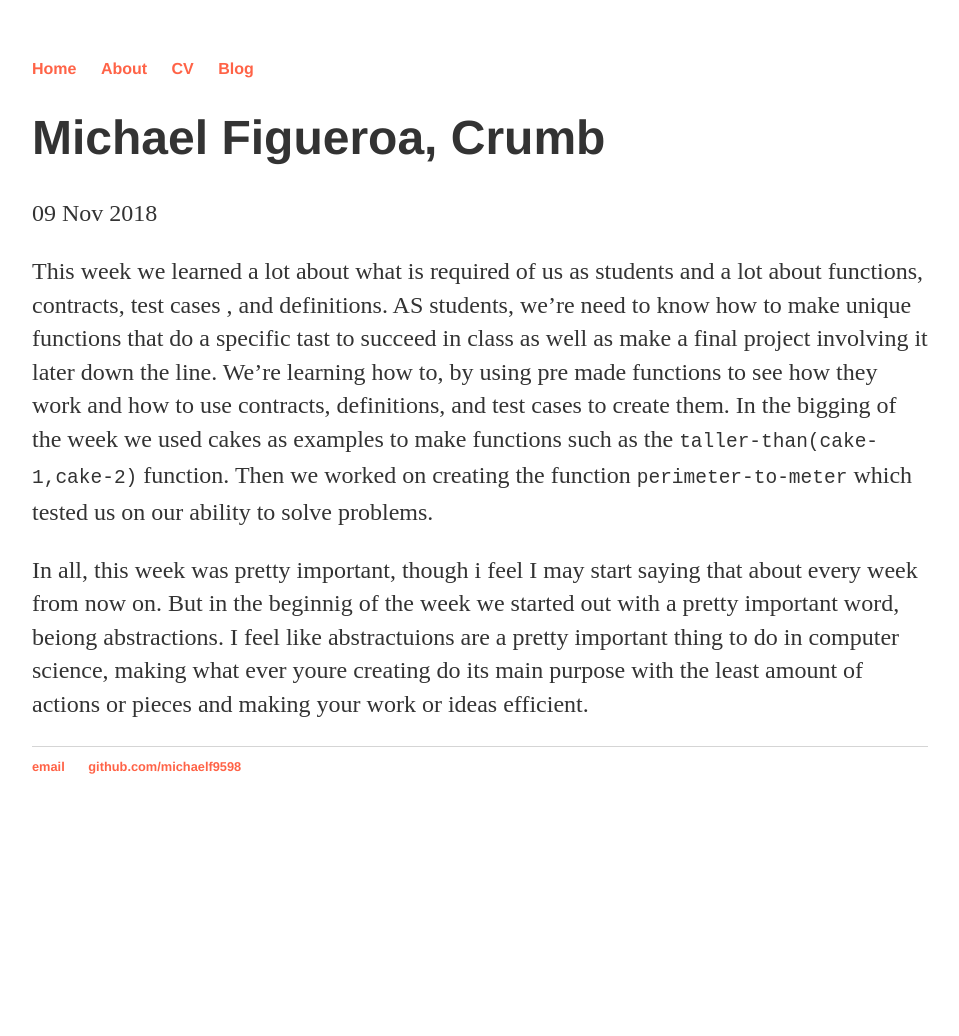
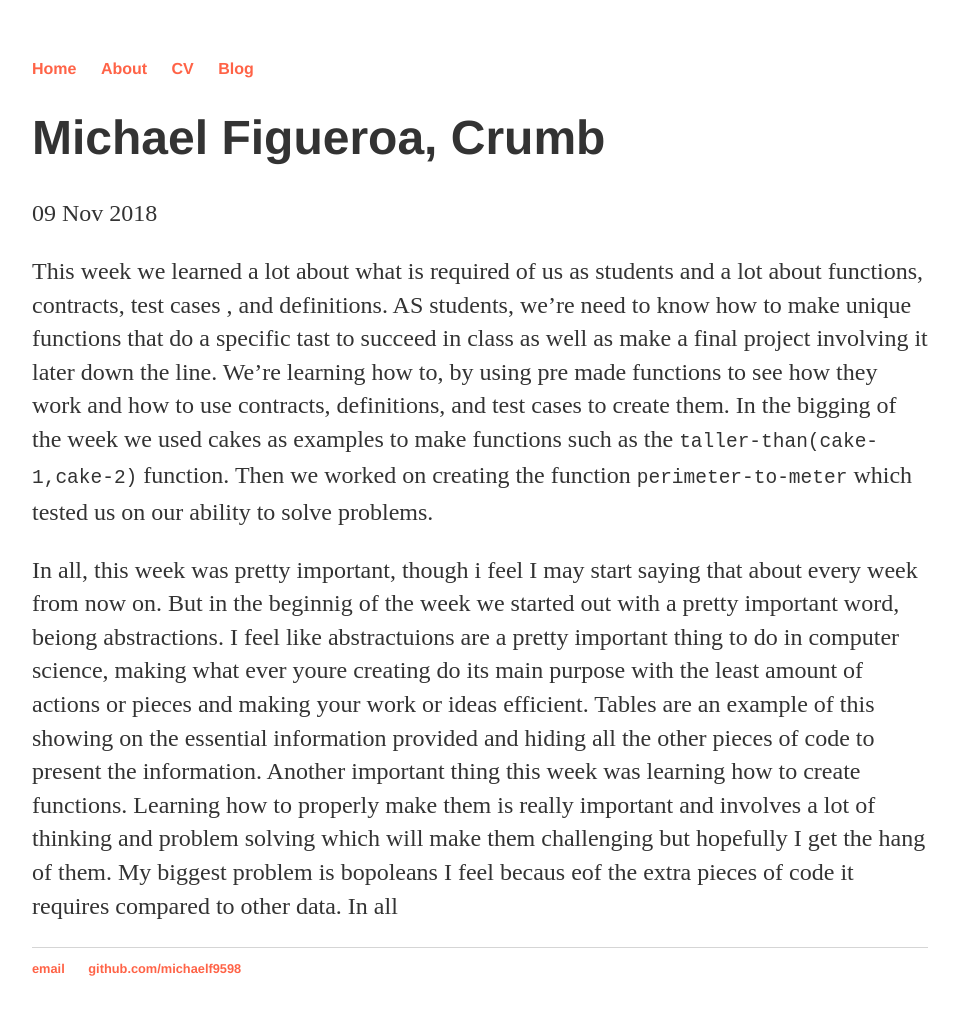
Before and after one commit to michaelf9598/michaelf9598.github.io, a Jekyll site: the page built from _posts/2018-11-09-Function-Design.md, in a window 1280 px wide. Shown: the whole page, without its empty margins (160-1119 px from the left). Built offline with Jekyll 4.4.1, drawn with Linux system fonts in a browser that asks for light colours; before the commit the page ends 900 px from its top, so only the background shows below that.

Commit message:
Update 2018-11-09-Function-Design.md

```diff
--- a/_posts/2018-11-09-Function-Design.md
+++ b/_posts/2018-11-09-Function-Design.md
@@ -9,4 +9,4 @@
 
 
 In all, this week was pretty important, though i feel I may start saying that about every week from now on.
-But in the beginnig of the week we started out with a pretty important word, beiong abstractions. I feel like abstractuions are a pretty important thing to do in computer science, making what ever youre creating do its main purpose with the least amount of actions or pieces and making your work or ideas efficient.
+But in the beginnig of the week we started out with a pretty important word, beiong abstractions. I feel like abstractuions are a pretty important thing to do in computer science, making what ever youre creating do its main purpose with the least amount of actions or pieces and making your work or ideas efficient.  Tables are an example of this showing on the essential information provided and hiding all the other pieces of code to present the information. Another important thing this week was learning how to create functions. Learning how to properly make them is really important and involves a lot of thinking and problem solving which will make them challenging but hopefully I get the hang of them. My biggest problem is bopoleans I feel becaus eof the extra pieces of code it requires compared to other data. In all
```
